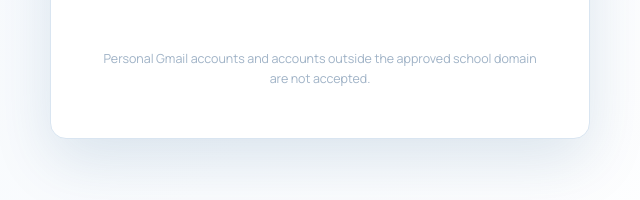
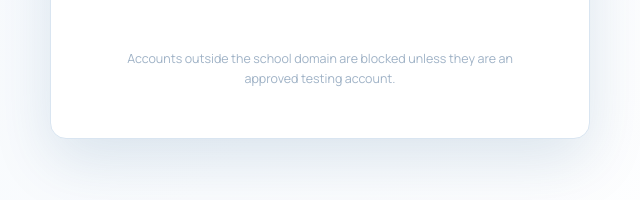
Before and after one commit to floopy67/msj-deca-website, a plain HTML site: page pages/login.html in a window 1280 px wide. Shown: the part 594-794 px from the top of the page, 320-960 px from the left. Drawn offline with Linux system fonts and the light colour scheme; no server answers.

Commit message:
Clarify approved tester access

```diff
--- a/pages/login.html
+++ b/pages/login.html
@@ -16,7 +16,7 @@
       <p>Use your verified <strong>@fusdk12.net</strong> Google account to access MSJ DECA resources and the event quiz.</p>
       <button class="button button-primary" type="button" data-login>Continue with Google</button>
       <p class="auth-status" data-auth-status aria-live="polite"></p>
-      <p class="footer-note">Personal Gmail accounts and accounts outside the approved school domain are not accepted.</p>
+      <p class="footer-note">Accounts outside the school domain are blocked unless they are an approved testing account.</p>
     </section>
   </main>
 </body>
```
